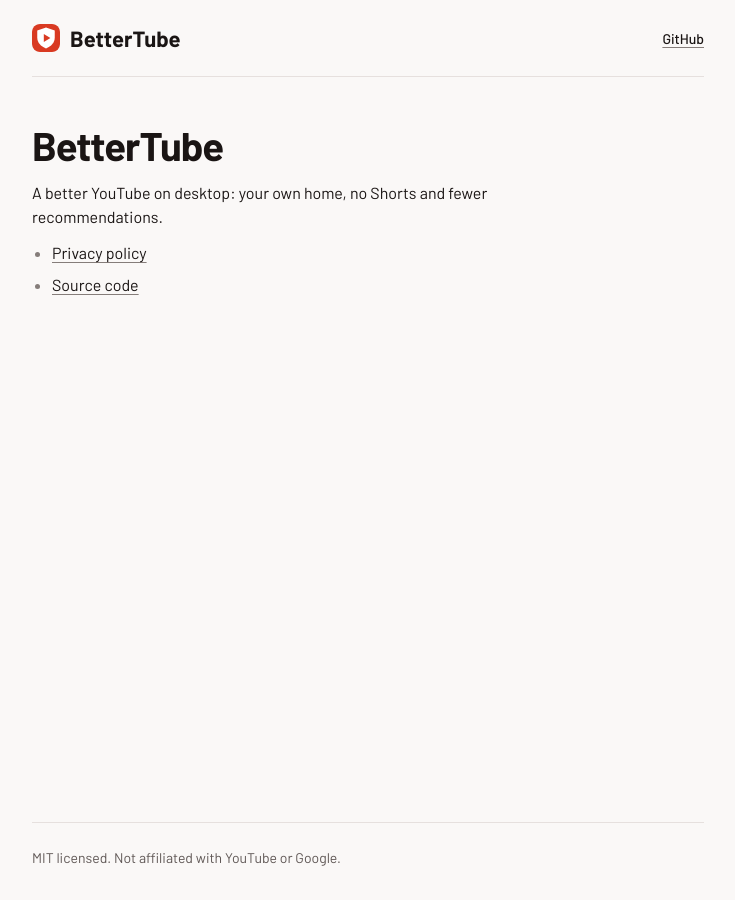
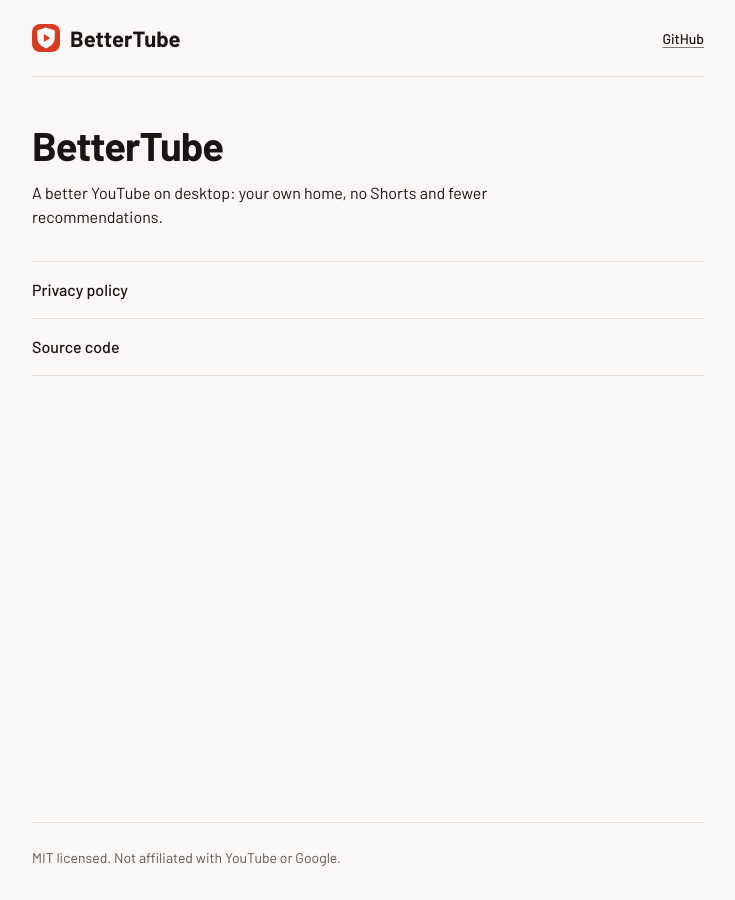
Before and after one commit to jlucasgaspar/bettertube, a Jekyll site: the page built from docs/index.md, in a window 1280 px wide. Shown: the whole page, without its empty margins (272-1007 px from the left). Built offline with Jekyll 4.4.1, drawn with Linux system fonts in a browser that asks for light colours; our own code applies the rules of GitHub Pages for plain Markdown files.

Commit message:
docs: restructure index links for improved formatting

```diff
--- a/docs/index.md
+++ b/docs/index.md
@@ -2,6 +2,7 @@
 
 A better YouTube on desktop: your own home, no Shorts and fewer recommendations.
 
-- [Privacy policy](privacy-policy/)
-- [Source code](https://github.com/jlucasgaspar/bettertube)
-  {: .links}
+<ul class="links">
+  <li><a href="privacy-policy/">Privacy policy</a></li>
+  <li><a href="https://github.com/jlucasgaspar/bettertube">Source code</a></li>
+</ul>
```
